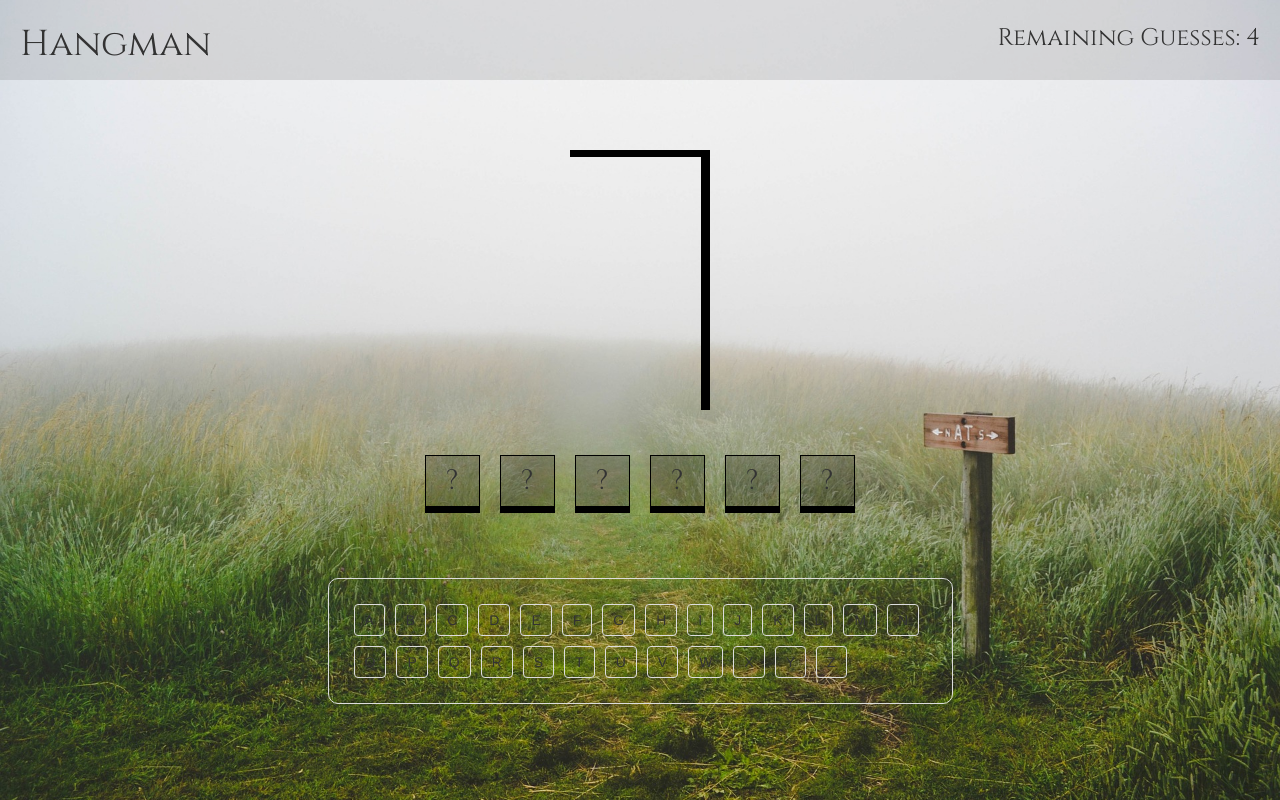
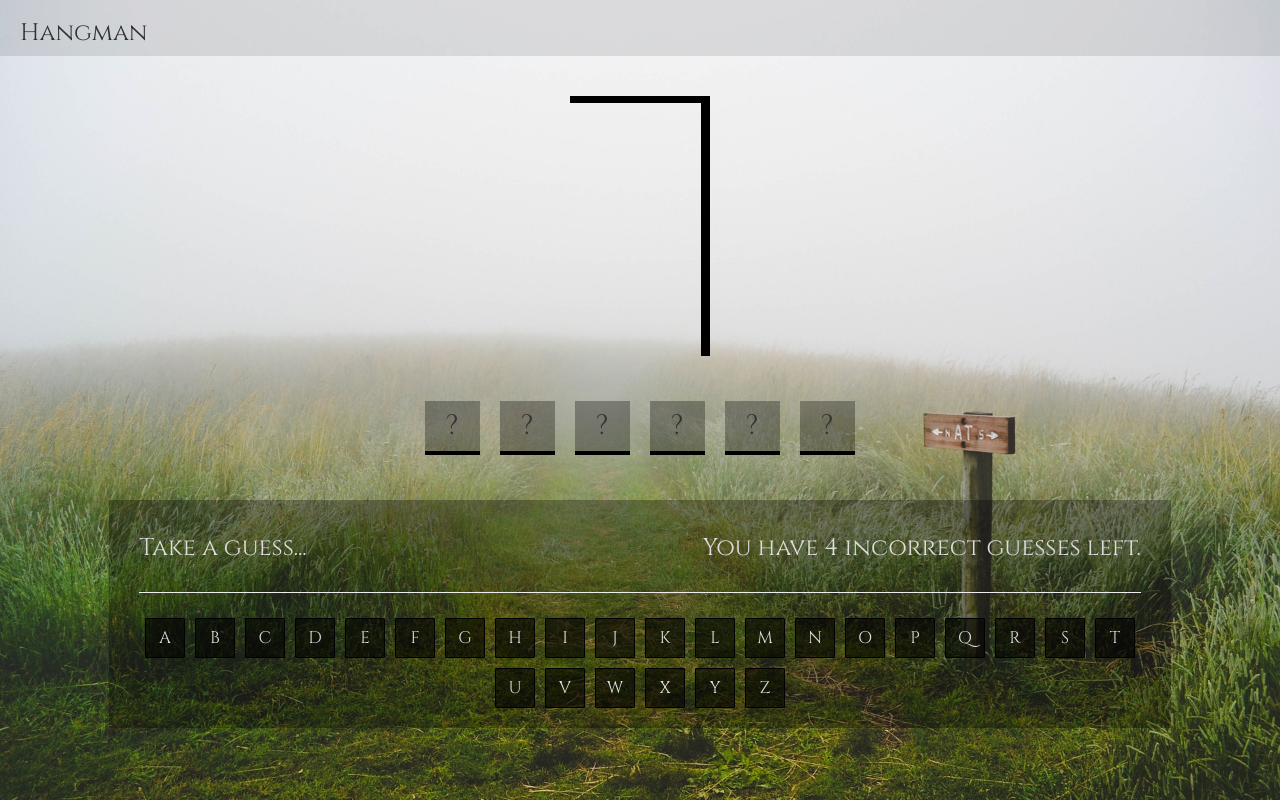
Before and after one commit to carolinepaulic/Hangman, a website: page src/app/index.html at #!/play in a window 1280 px wide. Drawn offline with nearby package versions, Linux system fonts and the light colour scheme; some packages are replaced by stand-ins of ours.

Commit message:
Alphabet selection looks a little nicer

```diff
--- a/src/app/hangman.js
+++ b/src/app/hangman.js
@@ -1,3 +1,15 @@
+angular
+  .module('hangman.welcome-module', [])
+  .config(function($stateProvider, $urlRouterProvider) {
+    $urlRouterProvider.otherwise('/');
+    $stateProvider.state('welcome', {
+      url: '/',
+      templateUrl: 'modules/welcome/welcome.html',
+      controller: 'WelcomeController',
+      controllerAs: 'ctrl'
+    });
+  });
+
 angular
   .module('hangman.game-module', [])
   .config(function($stateProvider) {
@@ -9,17 +21,14 @@ angular
     });
   });
 
-angular
-  .module('hangman.welcome-module', [])
-  .config(function($stateProvider, $urlRouterProvider) {
-    $urlRouterProvider.otherwise('/');
-    $stateProvider.state('welcome', {
-      url: '/',
-      templateUrl: 'modules/welcome/welcome.html',
-      controller: 'WelcomeController',
-      controllerAs: 'ctrl'
-    });
-  });
+(function() {
+  function Controller() {
+    var ctrl = this;
+  }
+
+  angular.module('hangman.welcome-module')
+    .controller('WelcomeController', [Controller]);
+})();
 
 (function() {
   function Controller($state, HangmanFigureService) {
@@ -178,15 +187,6 @@ angular
   .directive('letterGuessBox', Directive);
 })();
 
-(function() {
-  function Controller() {
-    var ctrl = this;
-  }
-
-  angular.module('hangman.welcome-module')
-    .controller('WelcomeController', [Controller]);
-})();
-
 angular.module('hangman', [
   'ui.router',
   'hangman.welcome-module',
--- a/src/app/modules/game/game.html
+++ b/src/app/modules/game/game.html
@@ -1,6 +1,6 @@
 <div class="row header">
-  <h1 style="fdisplay: inline-block; float: left;">Hangman</h1>
-  <h3 style="display: inline-block; float: right;">Remaining Guesses: {{ctrl.numAllowedWrongGuesses - ctrl.numWrongGuesses}}</h3>
+  <h3 style="fdisplay: inline-block; float: left;">Hangman</h3>
+
 </div>
 <div class="hangman-figure-container">
   <img data-ng-repeat="imagePath in ctrl.hangmanImagePaths"
@@ -19,8 +19,13 @@
 </div>
 
 <div class="row" style="margin-top: 2rem;">
-  <div class="col-md-6 col-md-offset-3">
+  <div class="col-md-10 col-md-offset-1">
     <div class="alphabet-container" data-ng-if="ctrl.userWon === null && ctrl.numWrongGuesses < ctrl.numAllowedWrongGuesses">
+      <div class="row" style="margin-left: 0; margin-right: 0;">
+        <h3 style="color: #ddd; float: left; display: inline;">Take a guess...</h3>
+        <h3 style="display: inline; float: right; color: #ddd;">You have {{ctrl.numAllowedWrongGuesses - ctrl.numWrongGuesses}} incorrect guess<span data-ng-if="ctrl.numAllowedWrongGuesses - ctrl.numWrongGuesses !== 1">es</span> left.</h3>
+      </div>
+      <hr/>
       <span data-ng-repeat="letter in ctrl.alphabet" data-ng-click="ctrl.guessLetter(letter)" class="alphabet-letter" data-ng-class="{'guessed': letter.guessed}">{{letter.letter}}</span>
     </div>
     <div class="panel panel-success" data-ng-if="ctrl.userWon === true">
--- a/src/app/modules/game/letter-guess-box.html
+++ b/src/app/modules/game/letter-guess-box.html
@@ -1,3 +1,3 @@
-<div class="letter-guess-box">
+<div class="letter-guess-box" data-ng-class="{'guessed': ctrl.showLetter}">
   <div class="letter-guess" data-ng-class="{'guessed': ctrl.showLetter}">{{ctrl.showLetter ? ctrl.letter : '?'}}</div>
 </div>
--- a/src/app/resources/css/app.css
+++ b/src/app/resources/css/app.css
@@ -17,9 +17,9 @@ body {
 .header {
   background-color: rgba(0, 0, 0, .1);
   width: 100%;
-  padding: .5rem 2rem;
+  padding: 0 2rem;
   font-family: 'Cinzel', serif;
-  margin-bottom: 7rem;
+  margin-bottom: 4rem;
 }
 
 .row.header {
@@ -34,14 +34,13 @@ body {
 
 .letter-guess-box {
   display: inline-block;
-  border: 1px solid black;
-  border-bottom-width: 7px;
+  border-bottom: 4px solid black;
   width: 5.5rem;
   margin: .5rem 1rem;
   padding: .5rem 1rem;
   text-align: center;
   font-family: 'Cinzel', serif;
-  background-color: rgba(0, 0, 0, 0.2);
+  background-color: rgba(0, 0, 0, 0.3);
 }
 
 .letter-guess {
@@ -53,32 +52,49 @@ body {
   color: white;
 }
 
+.letter-guess-box.guessed {
+  border: 1px solid white;
+}
+
 .alphabet-container {
-  border: 1px solid #ddd;
-  border-radius: 10px;
-  padding: 2rem;
-  margin-top: 4rem;
+  border-radius: 1px;
+  padding: 1.5rem 3rem;
+  margin-top: 2rem;
+  text-align: center;
+  font-family: 'Cinzel', serif;
+  background-color: rgba(0, 0, 0, 0.3);
+  margin-bottom: 7rem;
 }
 
 .alphabet-letter {
   display: inline-block;
-  border: 1px solid #ddd;
-  border-radius: 4px;
-  padding: .5rem 1rem;
+  border: 1px solid black;
+  border-radius: 1px;
+  padding-top: .8rem;
   margin: .5rem;
-  transition: background-color .3s;
+  transition: background-color .3s, font-weight .3s, border-color .3s;
+  width: 4rem;
+  height: 4rem;
+  text-align: center;
+  background-color: rgba(0, 0, 0, 0.6);
+  color: #ddd;
+  font-weight: 300;
+  font-size: 1.2em;
 }
 
 .alphabet-letter:hover {
-  background-color: #ddd;
+  color: white;
+  border-color: #222;
+  background-color: rgba(0, 0, 0, 0.3);
   cursor: pointer;
+  font-weight: 400;
 }
 
 .alphabet-letter.guessed {
   color: #888;
-  background-color: #ddd;
+  background-color: rgba(0, 0, 0, 0.7);
   cursor: not-allowed;
-  text-decoration: line-through;
+  border-color: #888;
 }
 
 .hangman-figure-container {
```
